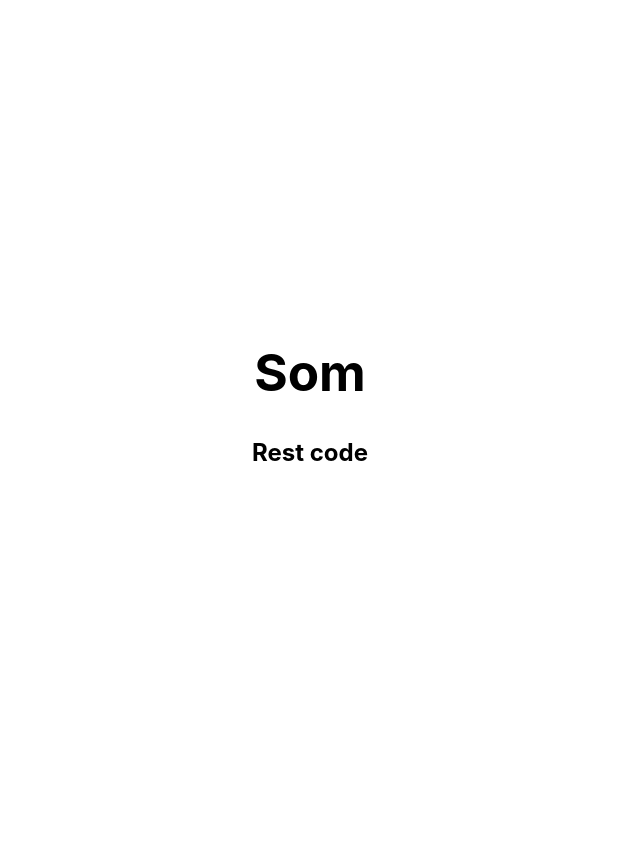
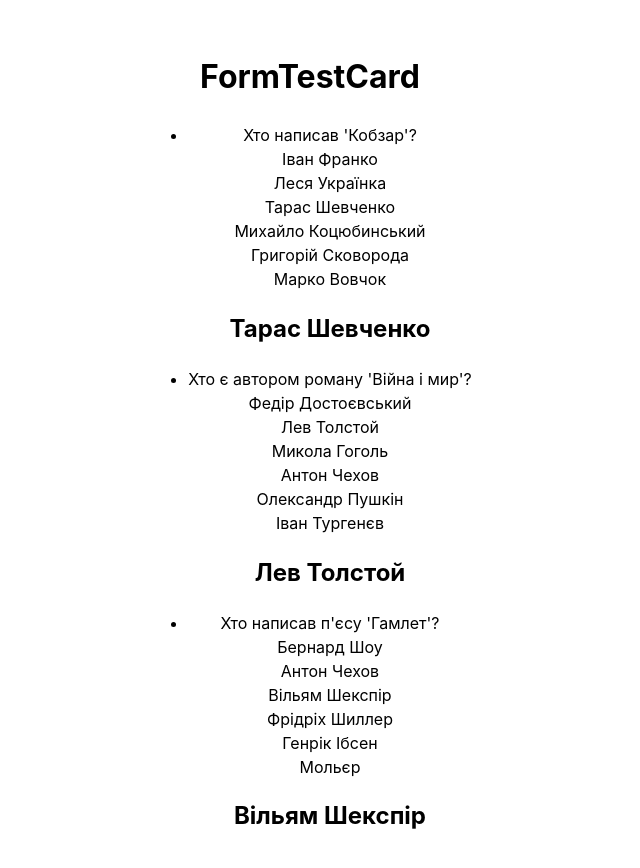
Before and after one commit to MorskoySom/test-skills, a React (Vite) app: page / in a window 1280 px wide. Shown: the top 868 px of the page, without its empty margins (330-970 px from the left). Before the commit the page ends 800 px from the top, so only its background shows below. Built offline with nearby package versions, Linux system fonts and the light colour scheme.

Commit message:
add categories to data

```diff
--- a/src/App.jsx
+++ b/src/App.jsx
@@ -1,11 +1,26 @@
 import { Component } from 'react'
+import { FormTestCard } from "./Components/FormTestCard/FormTestCard";
+import { TestCardList } from './Components/TestCardList/TestCardList';
+import bodyQuestions from './questions.json'
 import './App.css'
 
 export class App extends Component {
+  state = {
+    allQuestions: bodyQuestions,
+  }
+
+  getQuestionsByCategory = (category) => {
+    const categoryObject = this.state.allQuestions.find(cat => cat.category === category);
+    return categoryObject ? categoryObject.questions : [];
+  };
+
+
+
   render() {
+    const geographyQuestions = this.getQuestionsByCategory("література");
     return <>
-      <h1>Som</h1>
-      <h2>Rest code</h2>
+      <FormTestCard />
+      <TestCardList quests={ geographyQuestions } />
     </>
   }
 }
--- /dev/null
+++ b/src/Components/FormTestCard/FormTestCard.jsx
@@ -0,0 +1,7 @@
+export const FormTestCard = () => {
+    return (
+        <>
+            <h1>FormTestCard</h1>
+        </>
+    )
+}
--- /dev/null
+++ b/src/Components/TestCard/TestCard.jsx
@@ -0,0 +1,25 @@
+import PropTypes from 'prop-types';
+
+export const TestCard = ({ item : {question, options, correctAnswer }}) => {
+  return (
+    <div>
+      <div>{question}</div>
+      <div>
+        {options.map((option, index) => (
+          <div key={index}>{option}</div>
+        ))}
+      </div>
+          <h2>{ correctAnswer }</h2>
+    </div>
+  );
+};
+
+TestCard.propTypes = {
+  item: PropTypes.shape({
+      question: PropTypes.string.isRequired,
+      correctAnswer: PropTypes.string.isRequired,
+    options: PropTypes.arrayOf(PropTypes.string).isRequired,
+  }).isRequired,
+};
+
+export default TestCard;
--- /dev/null
+++ b/src/Components/TestCardList/TestCardList.jsx
@@ -0,0 +1,25 @@
+import PropTypes from 'prop-types';
+import TestCard from '../TestCard/TestCard.jsx';
+
+export const TestCardList = ({ quests }) => {
+    return (
+        <ul>
+            {quests.map(quest => (
+              <li key={quest.id}>
+                <TestCard item={ quest } />
+              </li>
+            ))}
+        </ul>
+    );
+};
+
+TestCardList.propTypes = {
+  quests: PropTypes.arrayOf(
+    PropTypes.shape({
+      id: PropTypes.oneOfType([PropTypes.string, PropTypes.number]).isRequired,
+      question: PropTypes.string.isRequired
+    })
+  ).isRequired,
+};
+
+export default TestCardList;
--- a/src/index.css
+++ b/src/index.css
@@ -1,11 +1,11 @@
+@import-normalize;
+
 :root {
   font-family: Inter, system-ui, Avenir, Helvetica, Arial, sans-serif;
   line-height: 1.5;
   font-weight: 400;
 
   color-scheme: light dark;
-  /* color: rgba(255, 255, 255, 0.87);
-  background-color: #242424; */
 
   font-synthesis: none;
   text-rendering: optimizeLegibility;
@@ -20,8 +20,3 @@ body {
   min-width: 320px;
   min-height: 100vh;
 }
-
-h1 {
-  font-size: 3.2em;
-  line-height: 1.1;
-}
--- /dev/null
+++ b/src/questions.json
@@ -0,0 +1,72 @@
+
+[
+  {
+    "category": "географія",
+    "questions": [
+      {
+        "id": 1,
+        "question": "Яка столиця Франції?",
+        "options": ["Лондон", "Берлін", "Мадрид", "Париж", "Рим", "Амстердам"],
+        "correctAnswer": "Париж"
+      },
+      {
+        "id": 4,
+        "question": "Який найвищий водоспад у світі?",
+        "options": ["Ніагарський", "Анхель", "Вікторія", "Йосеміт", "Ігуасу", "Тугела"],
+        "correctAnswer": "Анхель"
+      },
+      {
+        "id": 6,
+        "question": "Яка найдовша річка в світі?",
+        "options": ["Амазонка", "Ніл", "Міссісіпі", "Янцзи", "Конго", "Меконг"],
+        "correctAnswer": "Ніл"
+      }
+    ]
+  },
+  {
+    "category": "наука",
+    "questions": [
+      {
+        "id": 2,
+        "question": "Який елемент перший в періодичній таблиці?",
+        "options": ["Гелій", "Кисень", "Водень", "Літій", "Азот", "Карбон"],
+        "correctAnswer": "Водень"
+      },
+      {
+        "id": 5,
+        "question": "Яка планета найбільша в нашій Сонячній системі?",
+        "options": ["Земля", "Сатурн", "Юпітер", "Уран", "Нептун", "Марс"],
+        "correctAnswer": "Юпітер"
+      },
+      {
+        "id": 7,
+        "question": "Яка найменша частинка атома?",
+        "options": ["Протон", "Нейтрон", "Електрон", "Фотон", "Глюон", "Кварк"],
+        "correctAnswer": "Кварк"
+      }
+    ]
+  },
+  {
+    "category": "література",
+    "questions": [
+      {
+        "id": 3,
+        "question": "Хто написав 'Кобзар'?",
+        "options": ["Іван Франко", "Леся Українка", "Тарас Шевченко", "Михайло Коцюбинський", "Григорій Сковорода", "Марко Вовчок"],
+        "correctAnswer": "Тарас Шевченко"
+      },
+      {
+        "id": 8,
+        "question": "Хто є автором роману 'Війна і мир'?",
+        "options": ["Федір Достоєвський", "Лев Толстой", "Микола Гоголь", "Антон Чехов", "Олександр Пушкін", "Іван Тургенєв"],
+        "correctAnswer": "Лев Толстой"
+      },
+      {
+        "id": 9,
+        "question": "Хто написав п'єсу 'Гамлет'?",
+        "options": ["Бернард Шоу", "Антон Чехов", "Вільям Шекспір", "Фрідріх Шиллер", "Генрік Ібсен", "Мольєр"],
+        "correctAnswer": "Вільям Шекспір"
+      }
+    ]
+  }
+]
```
Also changed, not shown: src/data.js (added, +80 -0 lines), src/Components/TestCard/AnswersSection.jsx (added).
